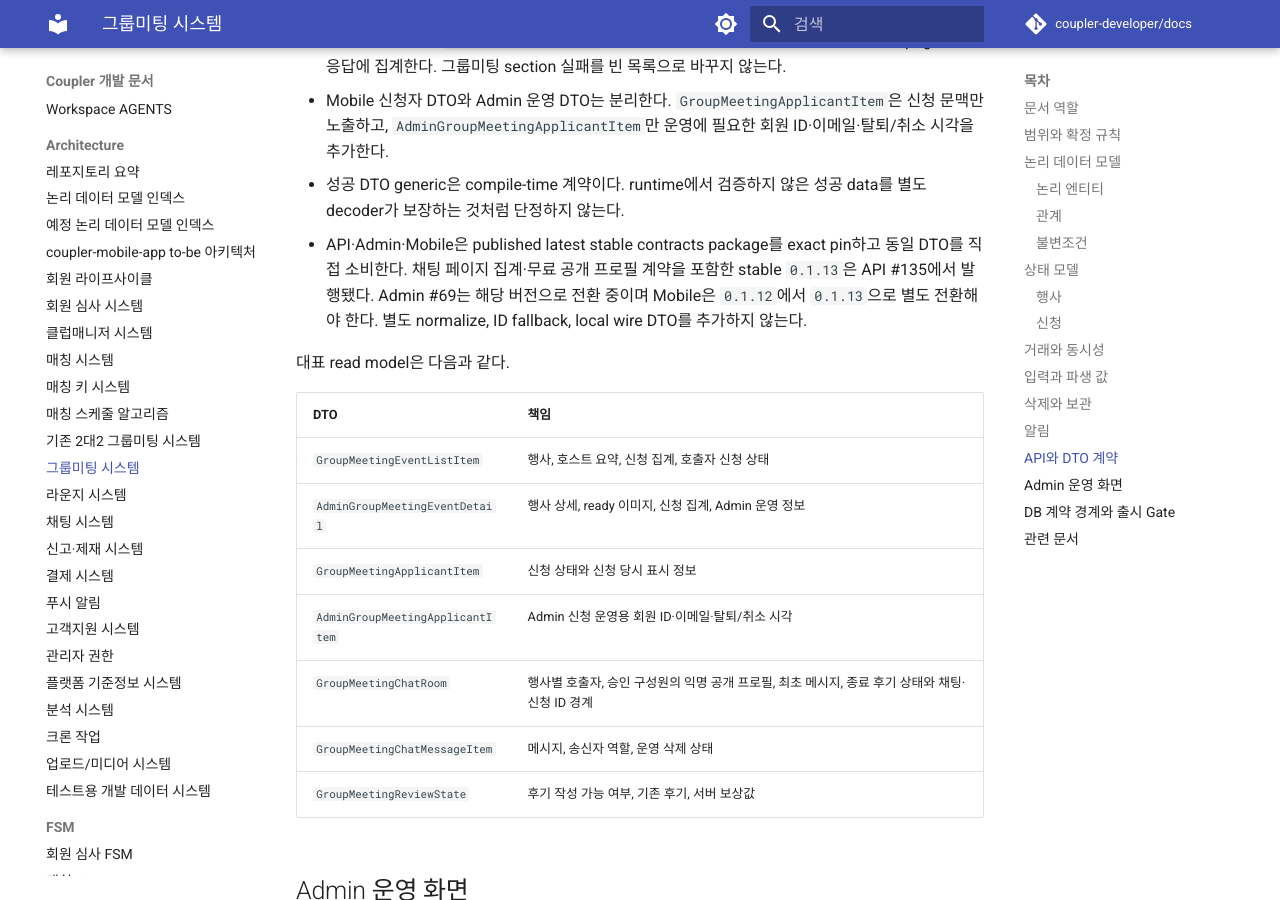
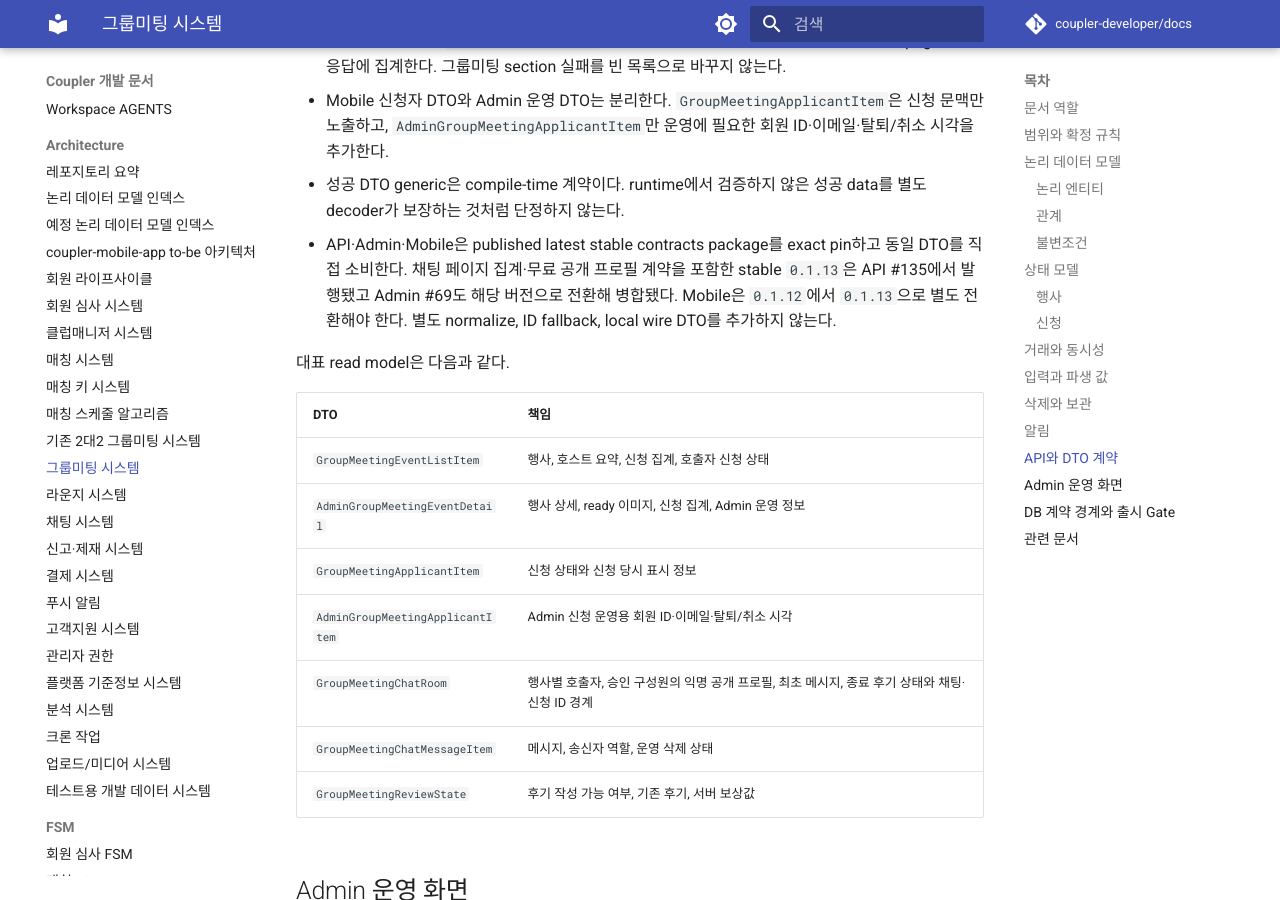
Before and after one commit to coupler-developer/docs, an MkDocs documentation site: the page built from content/architecture/group-meeting-system.md, in a window 1280 px wide and 900 px high, scrolled down 8320 px. Built offline with MkDocs 1.6.1 and Material for MkDocs 9.7.7, drawn with Linux system fonts in a browser that asks for light colours; comment, search, counter and statistics services are not loaded.

Commit message:
docs: Admin 0.1.13 전환 완료를 반영

```diff
--- a/content/architecture/group-meeting-system.md
+++ b/content/architecture/group-meeting-system.md
@@ -214,8 +214,8 @@ CONFIRMED 참가자의 명시적 퇴장은 APPROVED를 LEFT로 전이한다. FIN
 - 성공 DTO generic은 compile-time 계약이다. runtime에서 검증하지 않은 성공 data를 별도 decoder가
   보장하는 것처럼 단정하지 않는다.
 - API·Admin·Mobile은 published latest stable contracts package를 exact pin하고 동일 DTO를 직접 소비한다.
-  채팅 페이지 집계·무료 공개 프로필 계약을 포함한 stable `0.1.13`은 API #135에서 발행됐다. Admin #69는
-  해당 버전으로 전환 중이며 Mobile은 `0.1.12`에서 `0.1.13`으로 별도 전환해야 한다. 별도 normalize,
+  채팅 페이지 집계·무료 공개 프로필 계약을 포함한 stable `0.1.13`은 API #135에서 발행됐고 Admin #69도
+  해당 버전으로 전환해 병합됐다. Mobile은 `0.1.12`에서 `0.1.13`으로 별도 전환해야 한다. 별도 normalize,
   ID fallback, local wire DTO를 추가하지 않는다.
 
 대표 read model은 다음과 같다.
```
Also changed, not shown: content/technical-debt/technical-debt.md (+1 -1 lines).
